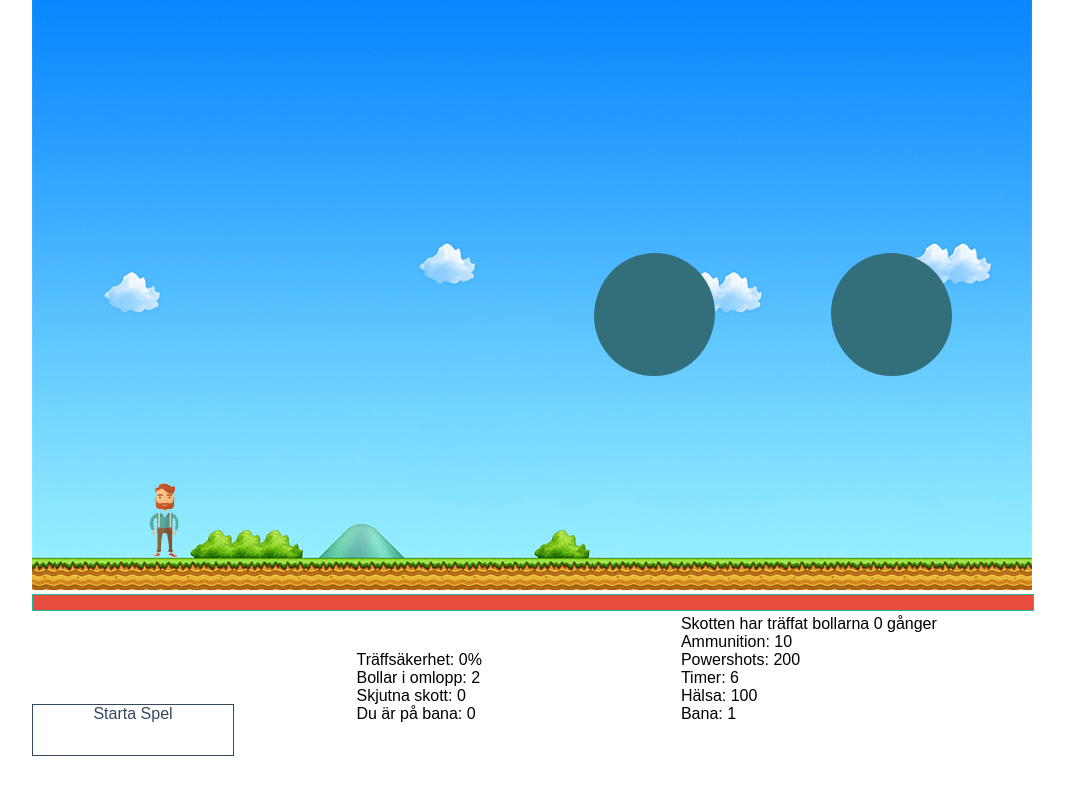
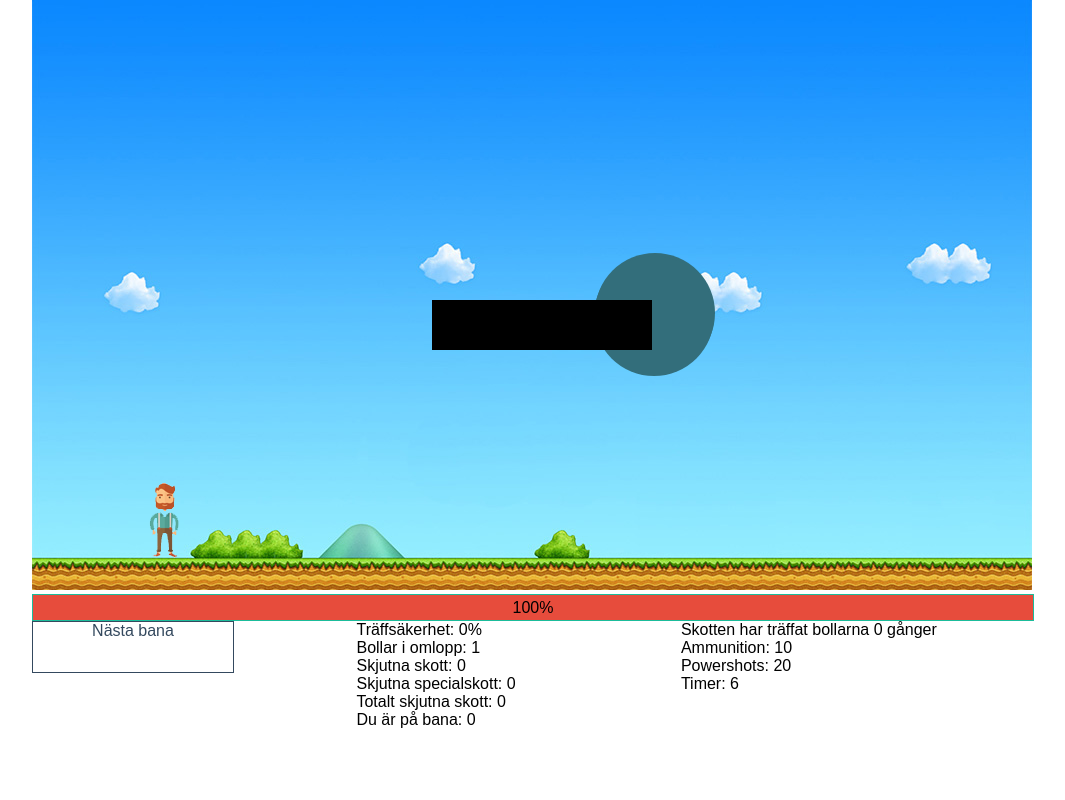
Before and after one commit to lofgrenfredrik/GameProject, a PHP site: page / in a window 1280 px wide. Shown: the whole page, without its empty margins (108-1173 px from the left). Run offline with PHP 8.4, Linux system fonts and the light colour scheme.

Commit message:
Lagt till fungerande studs på hinder
Lagt till fungerande studs på hinder

```diff
--- a/css/style.css
+++ b/css/style.css
@@ -375,7 +375,8 @@
 .col_3 {
   width: 32%;
   margin: 0 auto;
-  display: inline-block; }
+  display: inline-block;
+  vertical-align: top; }
 
 .col_12 {
   width: 100%;
@@ -403,10 +404,17 @@
 .health-bar-container {
   width: 100%;
   border: 1px solid #1BBC9B;
-  height: 15px; }
+  height: 25px; }
 
 #health-bar {
   background-color: #E74C3C;
-  height: 15px; }
+  height: 25px;
+  text-align: center;
+  display: flex;
+  justify-content: center;
+  align-items: center; }
+
+.smoothTrans {
+  transition: all  1s ease; }
 
 /*# sourceMappingURL=style.css.map */
--- a/css/style.scss
+++ b/css/style.scss
@@ -32,6 +32,8 @@
     width: 32%;
     margin: 0 auto;
     display: inline-block;
+  //background-color: red;
+    vertical-align: top;
   }
 .col_12
 {
@@ -63,9 +65,22 @@
 .health-bar-container{
   width: 100%;
   border: 1px solid $green;
-  height: 15px;
+  height: 25px;
 }
 #health-bar{
+//  transition: all  1s ease;
   background-color: $red;
-  height: 15px;
+  height: 25px;
+  text-align: center;
+  display:flex;justify-content:center;align-items:center;
 }
+.smoothTrans
+{
+  transition: all  1s ease;
+}
+
+
+#health
+{
+ // padding-top: 2px;
+}
--- a/index.html
+++ b/index.html
@@ -14,19 +14,19 @@
     <div id="gameInfoContainer">
         <div class="col_12">
             <div class="health-bar-container">
-                <div id="health-bar"></div>
+                <div id="health-bar"><div id="health">0</div>%</div>
             </div>
         </div>
 
         <div class="col_3">
-
-
-            <div id="startGame" class="button">Starta Spel</div>
+            <div id="changeLevel" class="button">Nästa bana</div>
         </div>
         <div class="col_3">
           <div>Träffsäkerhet: <span id="accuracy"></span>%</div>
             <div>Bollar i omlopp: <span id="ballCounter"></span></div>
             <div>Skjutna skott: <span id="shotsFired">0</span></div>
+            <div>Skjutna specialskott: <span id="specialShotsFired">0</span></div>
+            <div>Totalt skjutna skott: <span id="totalShotsFired">0</span></div>
             <div>Du är på bana: <span id="level">0</span></div>
 
         </div>
@@ -35,8 +35,8 @@
             <div>Ammunition: <span id="ammoCounter"></span></div>
             <div>Powershots: <span id="powerShotsCounter"></span></div>
             <div>Timer: <span id="timer">0</span></div>
-            <div>Hälsa: <span id="health">0</span></div>
-            <div>Bana: <span id="bana">0</span></div>
+            <!--<div>Hälsa: <span id="health">0</span></div>-->
+            <!--<div>Bana: <span id="bana">0</span></div>-->
         </div>
         <div class="col_3">
           <div id="shotLocation"></div>
--- a/js/main.js
+++ b/js/main.js
@@ -8,12 +8,8 @@
 
 var shotList = {};
 var powerShotList = {};
-var powerShotAvailabe = 200;
+var powerShotAvailabe = 20;
 
-
-// intervall som uppdateringsfunktionen körs
-
-var playerSafetyDistanceY = 300; // Marginalen på Y axeln som bollarna kommer generas ovanför.
 
 var bigBallRadius = 60;
 var mediumBallRadius = 40;
@@ -33,9 +29,10 @@
 var ballCounter = document.getElementById("ballCounter");
 var accuracy = document.getElementById("accuracy");
 var healthBar = document.getElementById("health-bar");
-var bana = document.getElementById("bana");
+//var bana = document.getElementById("bana");
 var level = 1;
 
+var levelCounter = 0;
 
 var backGrounds = ["pixelBG2.jpg", "fantasy.png", "forest.png", "desert.png"];
 // Sounds ********************
@@ -54,15 +51,19 @@
 
 var playFieldBackground = document.getElementById("playField");
 var shotsFired = document.getElementById("shotsFired");
-
-
+var specialShotsFired = document.getElementById("specialShotsFired");
+var totalShotsFired = document.getElementById("totalShotsFired");
 
 var ammoImage = document.getElementById("ammoImage");
 var healthImage = document.getElementById("healthImage");
 
 ammoImage.style.display ="none";
 healthImage.style.display ="none";
-
+/**
+ *
+ *<======= ALLTING SOM HAR MED SPELAREN ATT GÖRA =======>
+ *
+ */
 var player = new Image();
 player.src = "images/villeSprite.png";  // WTF?! Varför utgår man från vart html-filen ligger och inte JS filen?
 player.left = false;
@@ -78,15 +79,14 @@
 
 var bouncingBalls = {};
 
-document.getElementById("startGame").addEventListener("click",startGame);
+//document.getElementById("changeLevel").addEventListener("click",changeLevel);
+
+
+
 
 function startGame(numberOfBalls) {
-    /**
-     *
-     *<======= ALLTING SOM HAR MED SPELAREN ATT GÖRA =======>
-     *
-     */
-    playFieldBackground.style.background = 'url("images/' + backGrounds[level-1] + '")';
+
+
     /**
      *
      *<======= STARTA TIMERS! =======>
@@ -113,6 +113,7 @@
     }, 400);
     function playerHit(hit) {
         if (hit) {
+            healthBar.className = "";
             player.color = "red";
             player.health--;
             checkHealth(player.health)
@@ -250,16 +251,26 @@
         ball.PositionValueY += ball.speedYAxis;
         playField.beginPath();
         playField.fillStyle = ball.hexColorCode;
+
+      //  playField.fillStyle = playField.arc(ball.PositionValueX, ball.PositionValueY, ball.ballRadius, 0, Math.PI * 2, true);
+
        // playField.arc(ball.PositionValueX, ball.PositionValueY, ball.ballRadius, 0, Math.PI * 2, true);
+
+
+
+       // playField.fillRect(ball.PositionValueX, ball.PositionValueY, ball.ballRadius,ball.ballRadius);
+
+
 
         playField.arc(ball.PositionValueX, ball.PositionValueY, ball.ballRadius,0,2*Math.PI);
         playField.closePath();
         playField.fill();
 
-        if(obstacleCount === 0){
+       /* if(obstacleCount === 0){
             hinder.PositionValueY += hinder.speedYAxis;
             //console.log(hinder.speedXAxis
-        }
+        }*/
+
         playField.fillStyle = hinder.color;
         playField.fillRect(hinder.PositionValueX, hinder.PositionValueY, hinder.width, hinder.height);
         obstacleCount++;
@@ -299,19 +310,39 @@
         }
         else
         {
+            /*
+             if (hinder.PositionValueX < ball.PositionValueX + ball.ballRadius &&
+             hinder.PositionValueX + hinder.width > ball.PositionValueX &&
+             hinder.PositionValueY < ball.PositionValueY + ball.ballRadius &&
+             hinder.height + hinder.PositionValueY > ball.PositionValueY)
+             */
+            if (hinder.PositionValueX < ball.PositionValueX + ball.ballRadius &&
+                hinder.PositionValueX + hinder.width > ball.PositionValueX+ball.ballRadius &&
+                hinder.PositionValueY < ball.PositionValueY + ball.ballRadius &&
+                hinder.height + hinder.PositionValueY > ball.PositionValueY-ball.ballRadius) {
+                // Kollision påträffad!
+
+                ball.speedXAxis = -ball.speedXAxis;
+                ball.speedYAxis = -ball.speedYAxis;
+            }
+
+
+
 
             if(moveObstacle)
             {
-                console.log("DET STÄMMER!");
+               // console.log("DET STÄMMER!");
                 hinder.speedYAxis = -hinder.speedYAxis;
-
             }
             if (bounceBordersX)
             {
                 ball.speedXAxis = -ball.speedXAxis;
             }
 
-            if ((ball.PositionValueY > hinder.PositionValueY && ball.PositionValueY < hinder.PositionValueY+hinder.height))
+
+
+
+        /*   if ((ball.PositionValueY > hinder.PositionValueY && ball.PositionValueY < hinder.PositionValueY+hinder.height))
             {
 
                 // Studsa på vänster sida
@@ -325,7 +356,7 @@
                     ball.speedXAxis = -ball.speedXAxis;
                 }
             }
-            if ((ball.PositionValueX+ball.ballRadius > hinder.PositionValueX && ball.PositionValueX-ball.ballRadius < hinder.PositionValueX+hinder.width))
+          if ((ball.PositionValueX+ball.ballRadius > hinder.PositionValueX && ball.PositionValueX-ball.ballRadius < hinder.PositionValueX+hinder.width))
             {
                 if((ball.PositionValueY-ball.ballRadius+5 < hinder.PositionValueY+hinder.height) && (ball.PositionValueY-ball.ballRadius+5>hinder.PositionValueY))
                 {
@@ -347,7 +378,11 @@
                 {
                     ball.speedYAxis = -ball.speedYAxis;
                 }
-            }
+            }*/
+
+
+
+
             if(bounceBordersY)
             {
                 ball.speedYAxis = -ball.speedYAxis;
@@ -398,8 +433,8 @@
         hinderCounter++;
     }
 
-    addHinder(0,0,0,0,true,0,playfieldHeight-200);
-   // addHinder(400,300,220,10,true,2,playfieldHeight-300);
+    //addHinder(0,0,0,0,true,0,playfieldHeight-200);
+    addHinder(400,300,220,50,true,2,playfieldHeight-300);
 
     console.log(hinders);
 
@@ -409,7 +444,7 @@
      *
      */
     var shotNr = 0;
-    // Skapar ett nytt skott och pushar in det i ett objekt
+
     function generateShot(playerX) {
         var shot =
         {
@@ -421,11 +456,13 @@
             img: ammoImage
         };
         shotList["shot" + shotNr] = shot;
+
         if(player.health>0)
         {
         shotNr++;
+        shotsFired.innerHTML = shotNr;
         }
-
+        countTotal()
     }
 
     var PowershotNr = 0;
@@ -465,11 +502,17 @@
         PowershotNr++;
         powerShotList["PowerShot" + PowershotNr] = powerShot3;
         PowershotNr++;
+        specialShotsFired.innerHTML = (PowershotNr/3);
 
-        shotsFired.innerHTML = shotNr;
+        countTotal()
+    }
+
+    function countTotal()
+    {
+        totalShotsFired.innerHTML = parseInt(specialShotsFired.innerHTML)+parseInt(shotsFired.innerHTML);
+    }
 
 
-    }
 
     // Förflyttar skotten i y-axeln och om det går utanför y axeln så tas de bort ur arrayen
     function animateShots(object) {
@@ -583,6 +626,8 @@
 
     function update() {
 
+        playFieldBackground.style.background = 'url("images/' + backGrounds[level-1] + '")';
+
         ballCounter.innerHTML = Object.keys(bouncingBalls).length; // Kollar hur många bollar som är på planen för att avgöra när man klarat en bana!
 
         playField.clearRect(0, 0, playfieldWidth, playfieldHeight);
@@ -591,7 +636,10 @@
           player.health = 100;
         }
         //Uppdaterar hälsan
+
+
         healthBar.style.width = player.health + "%";
+
 
      /*   for (var hinder in hinders)
         {
@@ -600,19 +648,26 @@
 
         collisionCounter.innerHTML = numberOfCollisions;
 
-        if(shotNr == 0)
+        var accuracyCounter = ((collisionCounter.innerHTML)/(totalShotsFired.innerHTML)*100).toFixed(0);
+
+        if(shotNr == 0 && PowershotNr == 0)
         {
             accuracy.innerHTML = 0;
         }
-        else
+        else if(accuracyCounter<=100)
         {
-        accuracy.innerHTML = ((collisionCounter.innerHTML)/(shotsFired.innerHTML)*100).toFixed(0);
+        accuracy.innerHTML = accuracyCounter
         }
+        else if(accuracyCounter>100)
+        {
+            accuracy.innerHTML = 100;
+        }
+
         ammoCounter.innerHTML = ammoLeft;
         powerShotsCounter.innerHTML = powerShotAvailabe;
 
         healthCounter.innerHTML = player.health;
-        bana.innerHTML = level;
+      //  bana.innerHTML = level;
 
         for (var upgrade in upgrades)
         {
@@ -639,6 +694,7 @@
             }
             else if(distanceBetweenPlayerAndUpgrade>-marginal && distanceBetweenPlayerAndUpgrade<marginal && upgrades[item].type === "Health")
             {
+                healthBar.className = "smoothTrans";
                 console.log("Health!");
                 player.health += 20;
                 healthSound.play();
@@ -671,8 +727,10 @@
         TestShotHits(shotList,bouncingBalls);
         TestShotHits(powerShotList,bouncingBalls);
 
-      /*  if(Object.keys(bouncingBalls).length === 0){
-          clearInterval(startUpdate);
+        levelCounter = 0;
+
+
+            /* clearInterval(startUpdate);
           clearInterval(startTime);
 
          // Window.cancelAnimationFrame()
@@ -694,7 +752,8 @@
             next.style.display = "none";
             startGame(level);
           })
-        }*/
+          }*/
+
 
         TestShotHits(shotList,bouncingBalls, hinders);
         TestShotHits(powerShotList,bouncingBalls,hinders);
@@ -741,4 +800,6 @@
         updateFrameCount()
     },200);
 }
-startGame(1);
+
+
+startGame();
```
Also changed, not shown: images/ammo.png (deleted), 2 other files.
